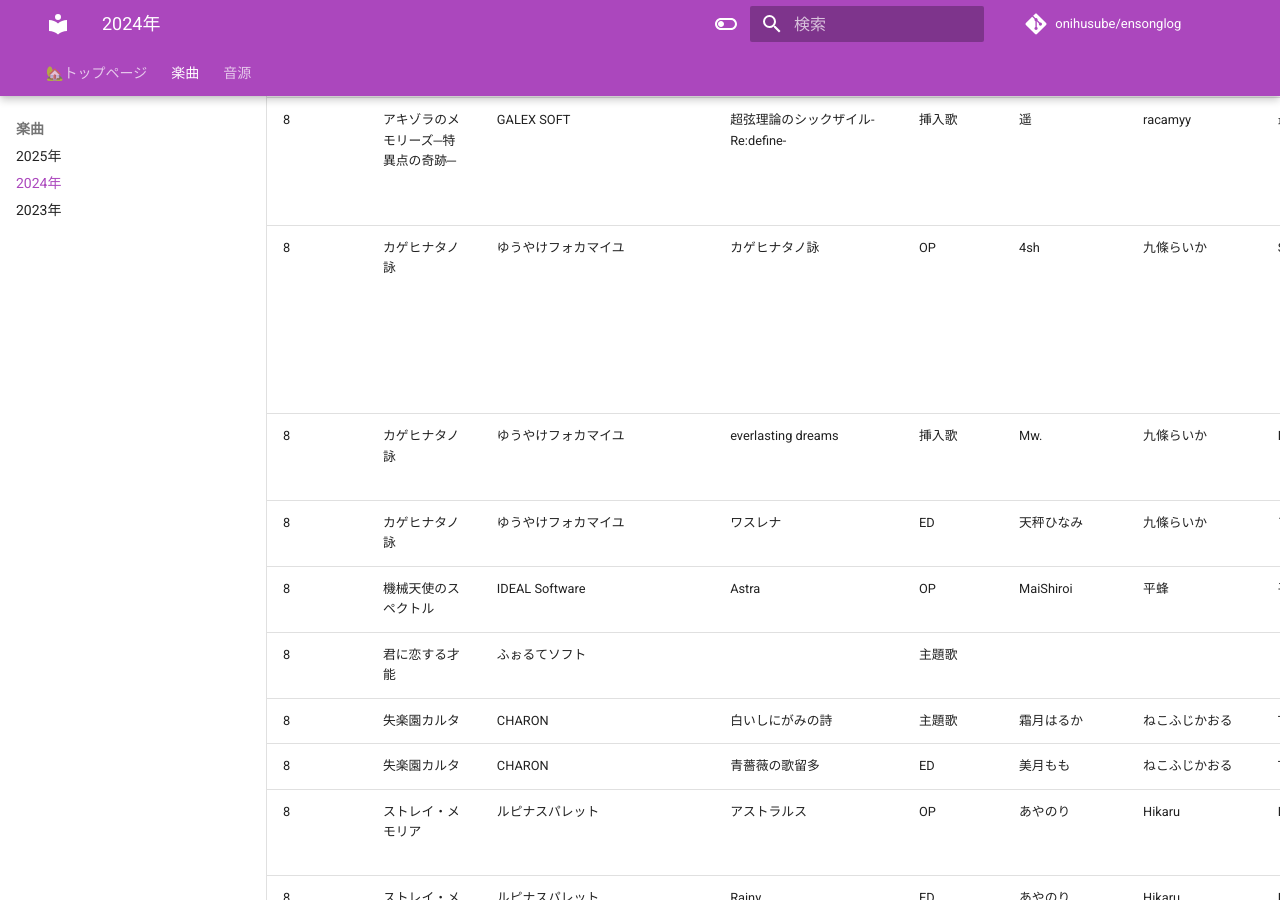
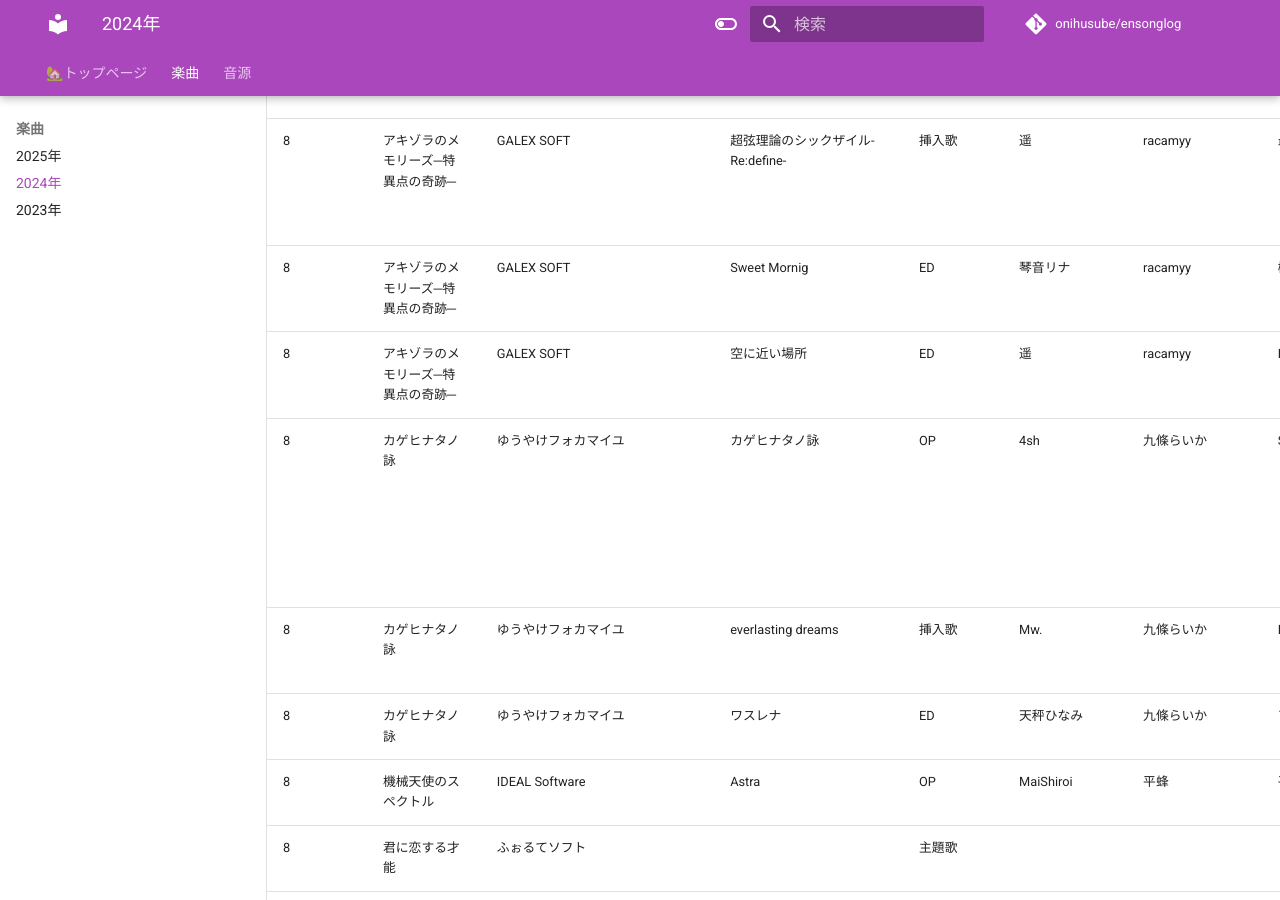
Before and after one commit to onihusube/ensonglog, an MkDocs documentation site: the page built from docs/2024/楽曲.md, in a window 1280 px wide and 900 px high, scrolled down 14488 px. Built offline with MkDocs 1.6.1 and Material for MkDocs 9.7.7, drawn with Linux system fonts in a browser that asks for light colours; emoji names are drawn with the system emoji font; comment, search, counter and statistics services are not loaded.

Commit message:
アキメモED追加

```diff
--- a/docs/2024/楽曲.md
+++ b/docs/2024/楽曲.md
@@ -140,8 +140,10 @@ search:
 | 8 | EINSATZ Ⅱ | StudioT916 | ハートエイク・メモリア | ED | nayuta | めがねこ | 鈴谷皆人 | 鈴谷皆人 | [劇中歌CD](https://studiot916.booth.pm/items/6228646)</br>[『Clearness Sign』Vivid Lila](https://vivid-lila.booth.pm/items/6235901)（[LinkCore](https://linkco.re/cpvrrbzN)） | 全年齢</br>Gt&Ba：花形真喜 | [:fontawesome-brands-youtube:](https://www.youtube.com/watch?v=r3xPVCyBALQ) [:fontawesome-brands-youtube:](https://www.youtube.com/watch?v=laNUAKRYv8E) [:fontawesome-brands-youtube:](https://www.youtube.com/watch?v=B5MFViYfRmw) |
 | 8 | 朱色に染まる、美しき社で | →Quantize_ | 朱色に染まる、美しき社で | OP | はらもりよしな | tai_[→Quantize_] | tai_[→Quantize_] | tai_[→Quantize_] | [オリジナルデジタルサウンドトラック](https://quantize.booth.pm/items/6031866) | 全年齢 | [:fontawesome-brands-youtube:](https://www.youtube.com/watch?v=HjfaIbDt8lI) |
 | 8 | 朱色に染まる、美しき社で | →Quantize_ | 君の隣で | ED | 神凪てと | tai_[→Quantize_] | tai_[→Quantize_] | tai_[→Quantize_] | [オリジナルデジタルサウンドトラック](https://quantize.booth.pm/items/6031866) | 全年齢 | |
-| 8 | アキゾラのメモリーズ─特異点の奇跡─ | GALEX SOFT | 超弦理論のホログラム | OP | 遥 | 最果みのり racamyy | 最果みのり | 432 | [LinkCore](https://linkco.re/6Rg1YeGH) | MIX：u-hi | [:fontawesome-brands-youtube:](https://www.youtube.com/watch?v=kFCMmJbGoXM) |
-| 8 | アキゾラのメモリーズ─特異点の奇跡─ | GALEX SOFT | 超弦理論のシックザイル-Re:define- | 挿入歌 | 遥 | racamyy | 最果みのり | 432 | [LinkCore](https://linkco.re/DudUcpta) | アキゾラのメモリーズ─運命の地平線─ 主題歌（2023/08）のアレンジ | [:fontawesome-brands-youtube:](https://www.youtube.com/watch?v=jT24GoGzC3g) |
+| 8 | アキゾラのメモリーズ─特異点の奇跡─ | GALEX SOFT | 超弦理論のホログラム | OP | 遥 | 最果みのり racamyy | 最果みのり | 432 | [LinkCore](https://linkco.re/6Rg1YeGH) </br> [Akizora no Memories Vocal Collection](https://galexsoft.booth.pm/items/6431194) | MIX：u-hi | [:fontawesome-brands-youtube:](https://www.youtube.com/watch?v=kFCMmJbGoXM) |
+| 8 | アキゾラのメモリーズ─特異点の奇跡─ | GALEX SOFT | 超弦理論のシックザイル-Re:define- | 挿入歌 | 遥 | racamyy | 最果みのり | 432 | [LinkCore](https://linkco.re/DudUcpta) </br> [Akizora no Memories Vocal Collection](https://galexsoft.booth.pm/items/6431194) | アキゾラのメモリーズ─運命の地平線─ 主題歌（2023/08）のアレンジ | [:fontawesome-brands-youtube:](https://www.youtube.com/watch?v=jT24GoGzC3g) |
+| 8 | アキゾラのメモリーズ─特異点の奇跡─ | GALEX SOFT | Sweet Mornig | ED | 琴音リナ | racamyy | 榊原武士 | 榊原武士 | [Akizora no Memories Vocal Collection](https://galexsoft.booth.pm/items/6431194) |  |  |
+| 8 | アキゾラのメモリーズ─特異点の奇跡─ | GALEX SOFT | 空に近い場所 | ED | 遥 | racamyy | Keica* | Keica* | [Akizora no Memories Vocal Collection](https://galexsoft.booth.pm/items/6431194) |  |  |
 | 8 | カゲヒナタノ詠 | ゆうやけフォカマイユ | カゲヒナタノ詠 | OP | 4sh | 九條らいか | Signage | Signage | [Signage 1st Original EP『Follow The Sign』](https://sign4ge.booth.pm/items/6230483)</br>サウンドトラック（C105予定） | Guitar: Issei Katsunoi (Signage), Bass: Tuda, Drums Arrangement: 九條らいか, Keyboard: うつぼ | [:fontawesome-brands-youtube:](https://www.youtube.com/watch?v=qD2dlns2eog) |
 | 8 | カゲヒナタノ詠 | ゆうやけフォカマイユ | everlasting dreams | 挿入歌 | Mw. | 九條らいか | Hiiro | Hiiro | サウンドトラック（C105予定） | Dr: Takefuji, Mix/Mas: greenface | [:fontawesome-brands-twitter:](https://x.com/ss_fauxcamaieu/status/1871507251854561522) |
 | 8 | カゲヒナタノ詠 | ゆうやけフォカマイユ | ワスレナ | ED | 天秤ひなみ | 九條らいか | アステカ | アステカ | サウンドトラック（C105予定） | | [:fontawesome-brands-twitter:](https://x.com/ss_fauxcamaieu/status/1871507251854561522) |
```
